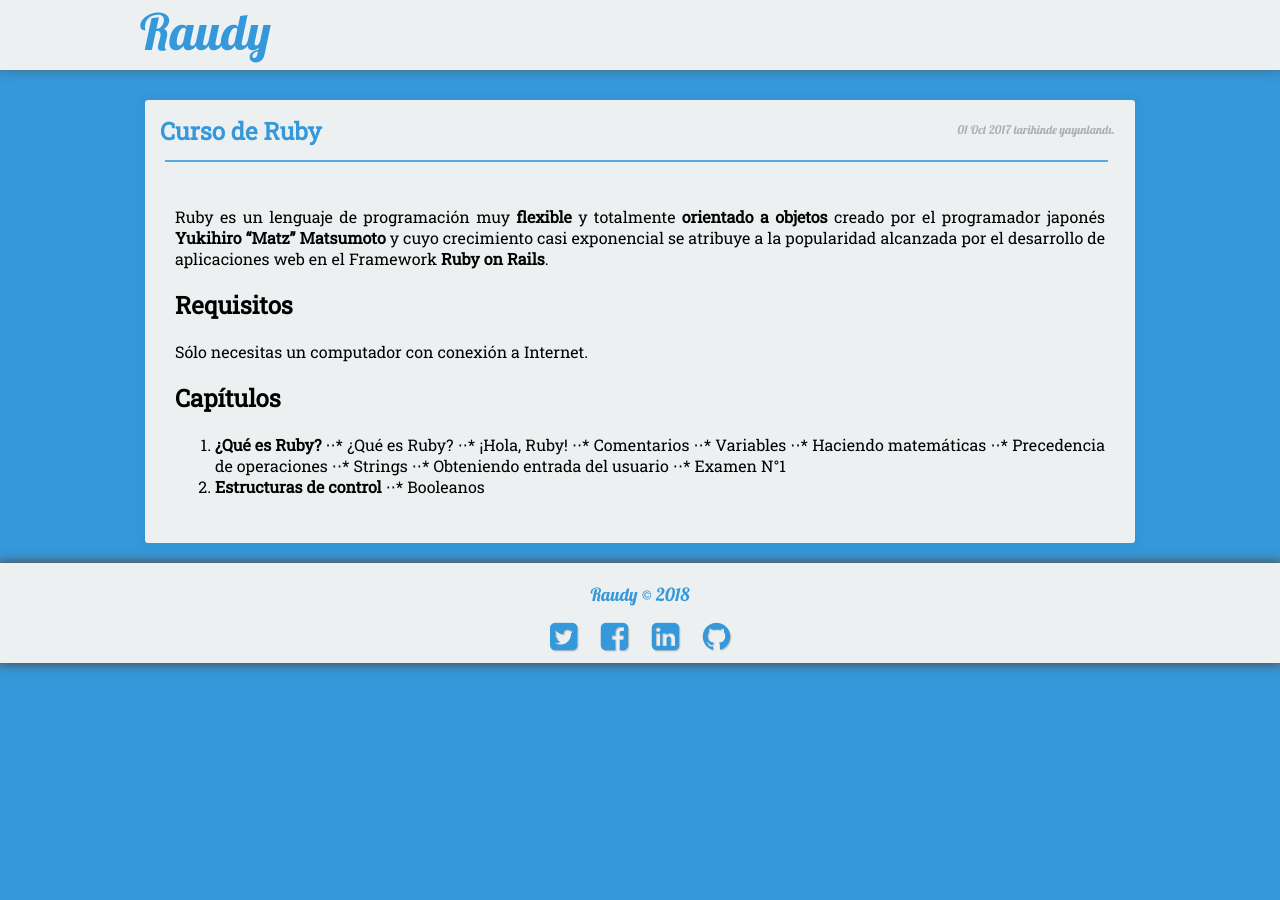
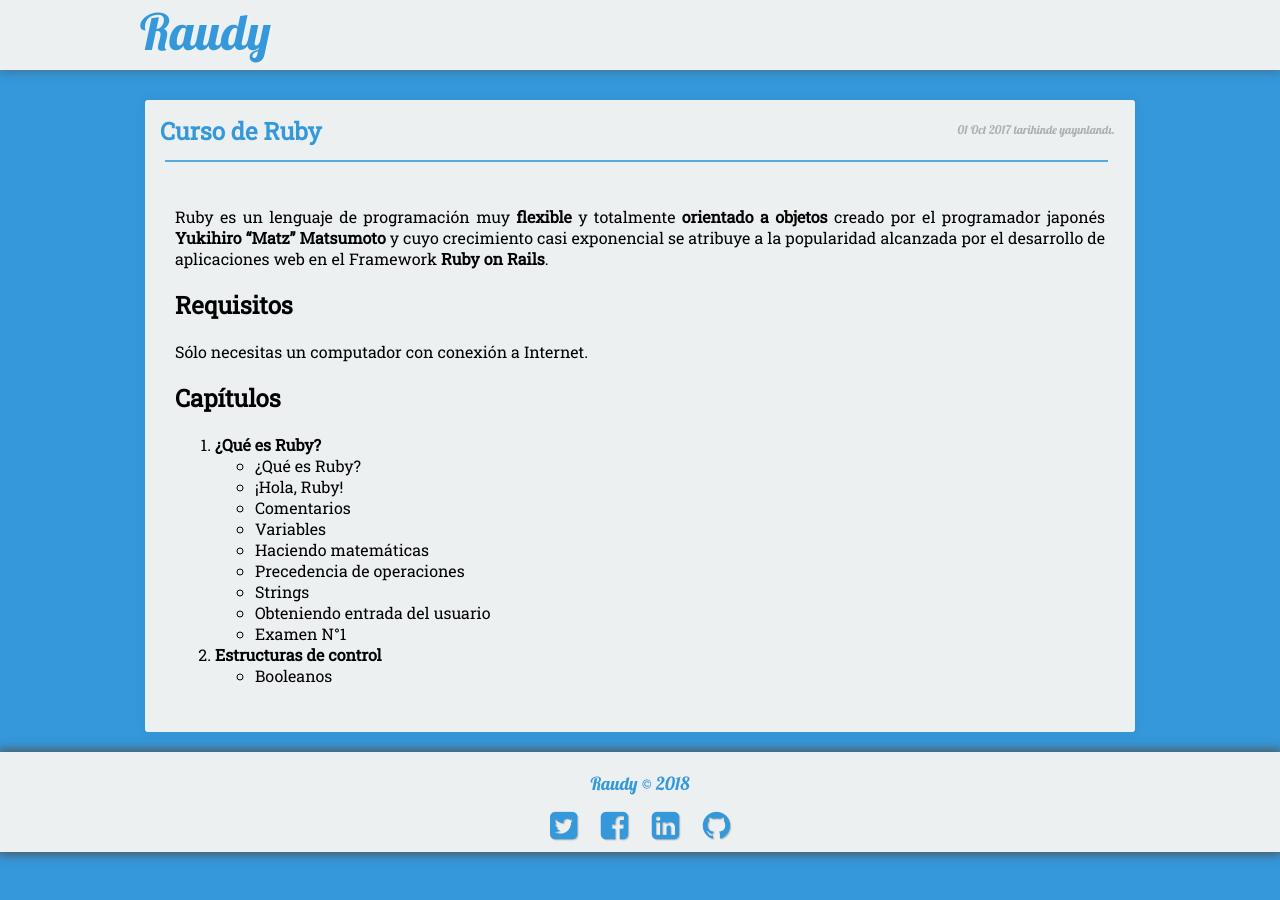
Before and after one commit to nisoto/Blog-anterior-2.0, a Jekyll site: the page built from _posts/2017-10-01-curso-ruby.md, in a window 1280 px wide. Built offline with Jekyll 4.4.1, drawn with Linux system fonts in a browser that asks for light colours; nearby versions of some CDN libraries.

```diff
--- a/_posts/2017-10-01-curso-ruby.md
+++ b/_posts/2017-10-01-curso-ruby.md
@@ -18,14 +18,14 @@ Sólo necesitas un computador con conexión a Internet.
 ## Capítulos
 
 1. **¿Qué es Ruby?**
-⋅⋅* ¿Qué es Ruby?
-⋅⋅* ¡Hola, Ruby!
-⋅⋅* Comentarios
-⋅⋅* Variables
-⋅⋅* Haciendo matemáticas
-⋅⋅* Precedencia de operaciones
-⋅⋅* Strings
-⋅⋅* Obteniendo entrada del usuario
-⋅⋅* Examen N°1
+* ¿Qué es Ruby?
+* ¡Hola, Ruby!
+* Comentarios
+* Variables
+* Haciendo matemáticas
+* Precedencia de operaciones
+* Strings
+* Obteniendo entrada del usuario
+* Examen N°1
 2. **Estructuras de control**
-⋅⋅* Booleanos
+* Booleanos
```
